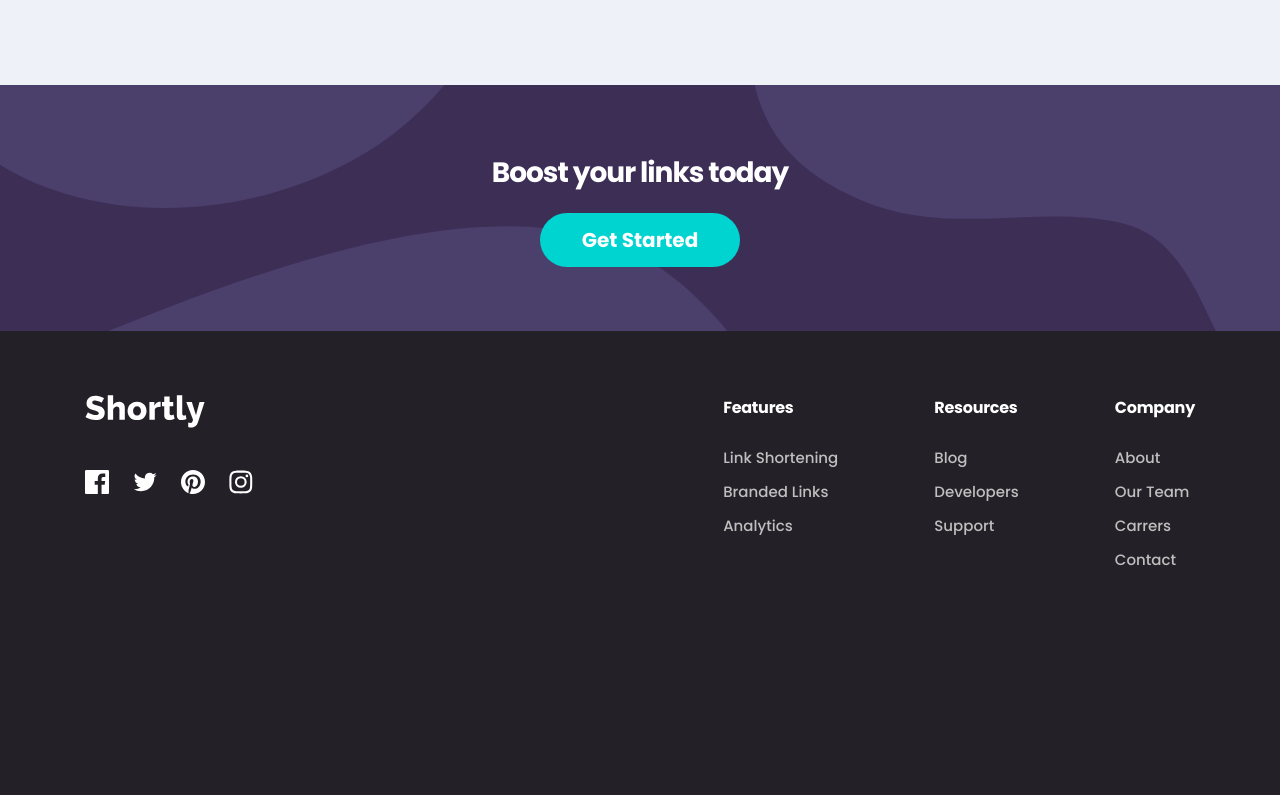
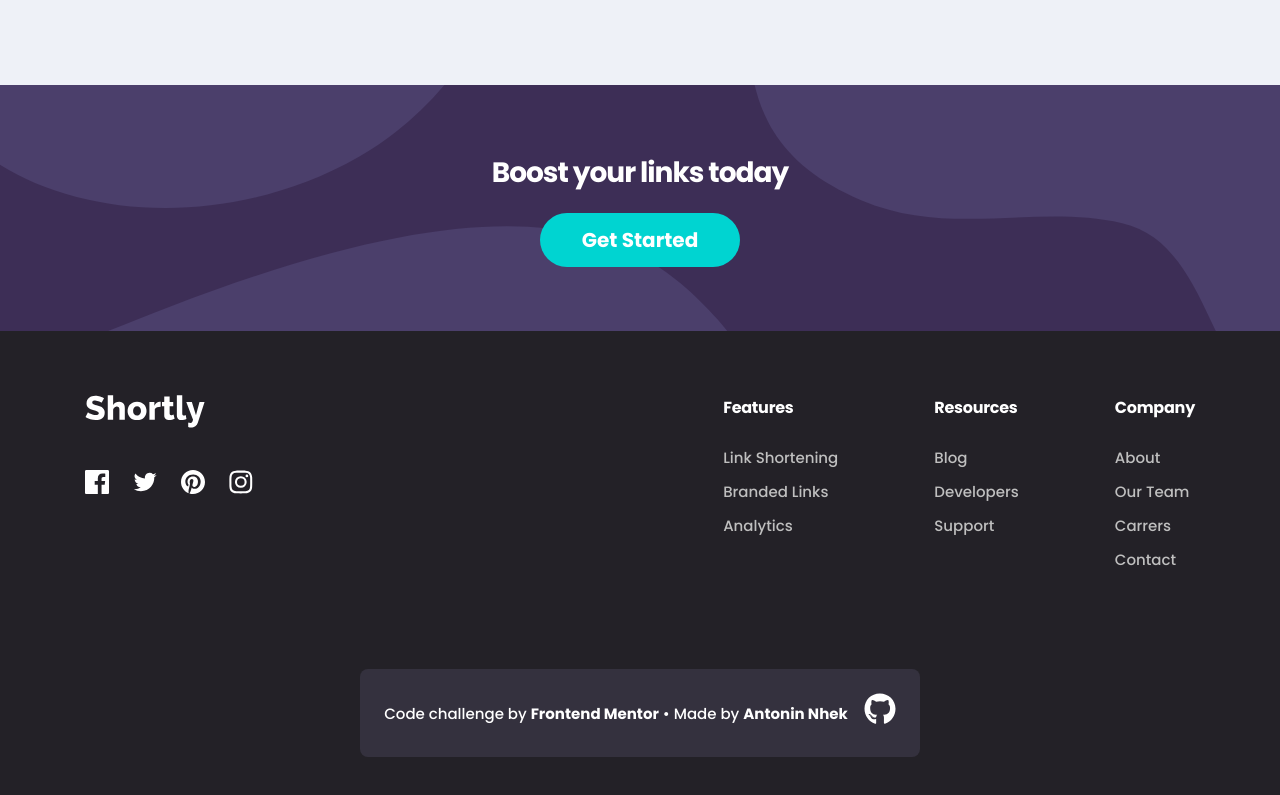
Before and after one commit to 0xShynn/frontendmentor-shortly-api-landing-page, a Next.js app: page / in a window 1280 px wide. Shown: the part 1393-2188 px from the top of the page. Before the commit the page ends 2062 px from the top, so only its background shows below. Built offline with nearby package versions, Linux system fonts and the light colour scheme.

Commit message:
add: author banner (code challenge info)

```diff
--- a/package.json
+++ b/package.json
@@ -34,7 +34,8 @@
     "husky": "^7.0.2",
     "lint-staged": ">=10",
     "prettier": "^2.3.2",
-    "prop-types": "^15.7.2"
+    "prop-types": "^15.7.2",
+    "react-icons": "^4.3.1"
   },
   "lint-staged": {
     "*.{js,jsx}": "eslint --cache --fix",
--- /dev/null
+++ b/src/components/AuthorBanner.js
@@ -0,0 +1,52 @@
+import { Flex, Icon, Link, Text } from '@chakra-ui/react'
+import { FaGithub } from 'react-icons/fa'
+
+const AuthorBanner = () => {
+  return (
+    <Flex justify="center" px="4" mb={{ base: 4, md: 10, lg: 16 }}>
+      <Flex
+        py="6"
+        px="6"
+        textAlign="center"
+        align="center"
+        rounded="lg"
+        bg="primary.blackpurple"
+      >
+        <Text color="white" mt="0.5">
+          Code challenge by{' '}
+          <Link
+            href="https://www.frontendmentor.io"
+            target="_blank"
+            _hover={{ textDecoration: 'underline' }}
+          >
+            Frontend Mentor
+          </Link>{' '}
+          • Made by{' '}
+          <Link
+            href="https://anhek.dev"
+            target="_blank"
+            _hover={{ textDecoration: 'underline' }}
+          >
+            Antonin Nhek
+          </Link>
+        </Text>
+        <Link
+          href="https://github.com/anhek/frontendmentor-shortly-api-landing-page"
+          target="_blank"
+          aria-label="Link to the Github repo of the code challenge"
+          ml="4"
+        >
+          <Icon
+            as={FaGithub}
+            boxSize="8"
+            color="white"
+            transition="0.2s"
+            _hover={{ color: 'primary.peach' }}
+          />
+        </Link>
+      </Flex>
+    </Flex>
+  )
+}
+
+export default AuthorBanner
--- a/src/components/Footer.js
+++ b/src/components/Footer.js
@@ -6,6 +6,8 @@ import IconFacebook from '../assets/icons/IconFacebook'
 import IconInstagram from '../assets/icons/IconInstagram'
 import IconPinterest from '../assets/icons/IconPinterest'
 import IconTwitter from '../assets/icons/IconTwitter'
+
+import AuthorBanner from './AuthorBanner'
 
 const socialIcons = [
   <IconFacebook key="1" />,
@@ -72,6 +74,7 @@ const SocialStack = ({ display }) => {
 
 const Footer = () => {
   return (
+    <>
       <Box
         bg="primary.footerpurple"
         w="full"
@@ -126,6 +129,8 @@ const Footer = () => {
           <SocialStack display={{ md: 'none', xl: 'flex' }} />
         </Stack>
       </Box>
+      <AuthorBanner />
+    </>
   )
 }
 
```
Also changed, not shown: 1 other file (tests, documents, lock files or other folders). Lines whose indentation alone changed are shown as unchanged.
